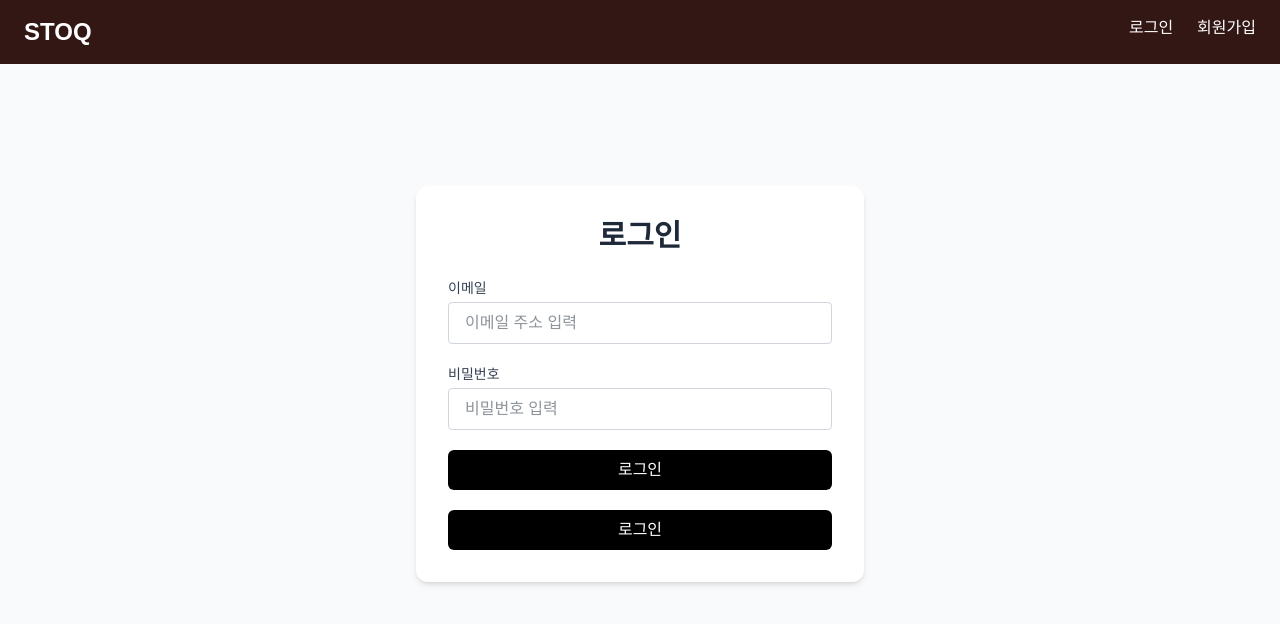
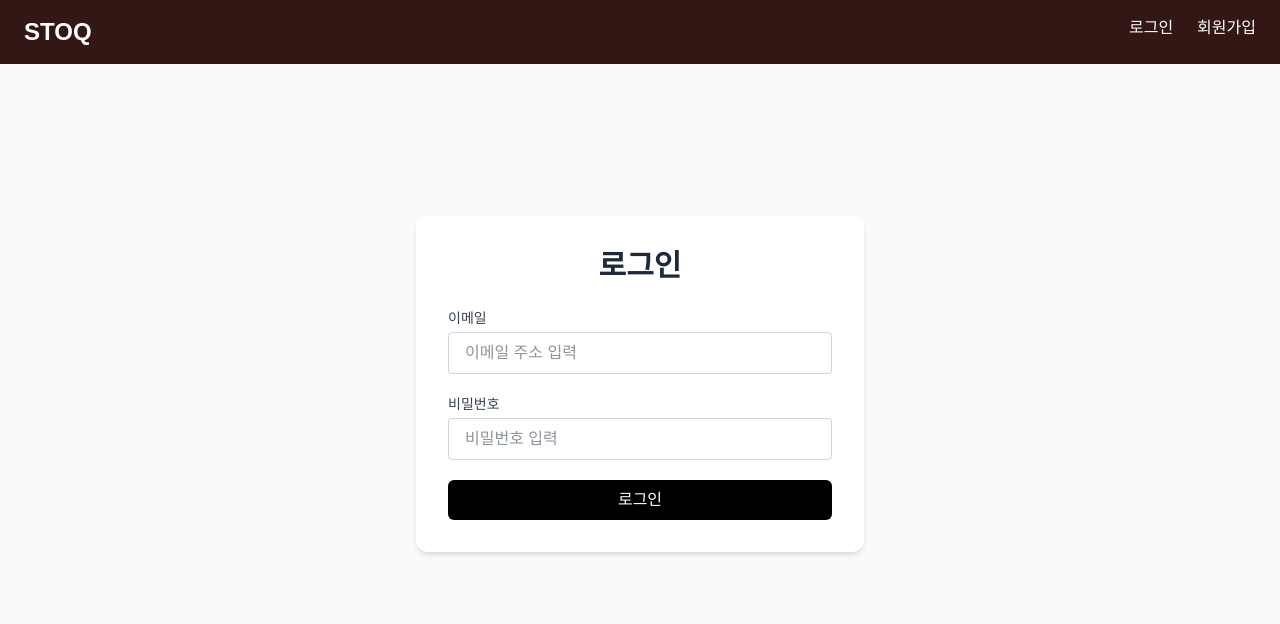
Before and after one commit to KMinKyoung/STOQ_FRONT, a Next.js app: page /login in a window 1280 px wide. Shown: the top 624 px of the page. Built offline with nearby package versions, Linux system fonts and the light colour scheme; no server answers.

Commit message:
배포 후 로그인 이벤트 다시 확인

```diff
--- a/app/login/page.js
+++ b/app/login/page.js
@@ -15,15 +15,24 @@ export default function LoginPage() {
 
 const handleSubmit = async (e) => {
   e.preventDefault();
-     console.log("🔥 로그인 시도:", form);
   try {
     const res = await axios.post('/auth/login', form);
-      localStorage.setItem('accessToken', res.data.accessToken);
-      router.push('/');
+    console.log("✅ 응답 도착:", res.data);
+    const token = res.data.accessToken;
+    if (!token) {
+      throw new Error('토큰 없음');
+    }
+
+    localStorage.setItem('accessToken', token);
+    console.log("➡️ 토큰 저장 완료, 홈으로 이동 시도");
+    router.push('/'); // ← 여기서 안 가면 라우터 문제
+    // window.location.href = '/'; // 이걸로 대체 가능
   } catch (err) {
-      alert('로그인 실패: ' + (err.response?.data?.message || '존재하지 않는 사용자입니다.'));
+    console.error("❌ 로그인 실패:", err);
+    alert('로그인 실패: ' + (err.response?.data?.message || err.message || '오류 발생'));
   }
 };
+
 
   return (
     <div className="min-h-screen bg-gray-50">
@@ -64,14 +73,6 @@ export default function LoginPage() {
             >
               로그인
             </button>
-            <button
-  type="submit"
-  onClick={() => console.log('버튼 클릭됨')}
-  className="w-full bg-black text-white py-2 rounded-md hover:bg-gray-800 transition"
->
-  로그인
-</button>
-
           </form>
         </div>
       </main>
```
Lines whose indentation alone changed are shown as unchanged.
